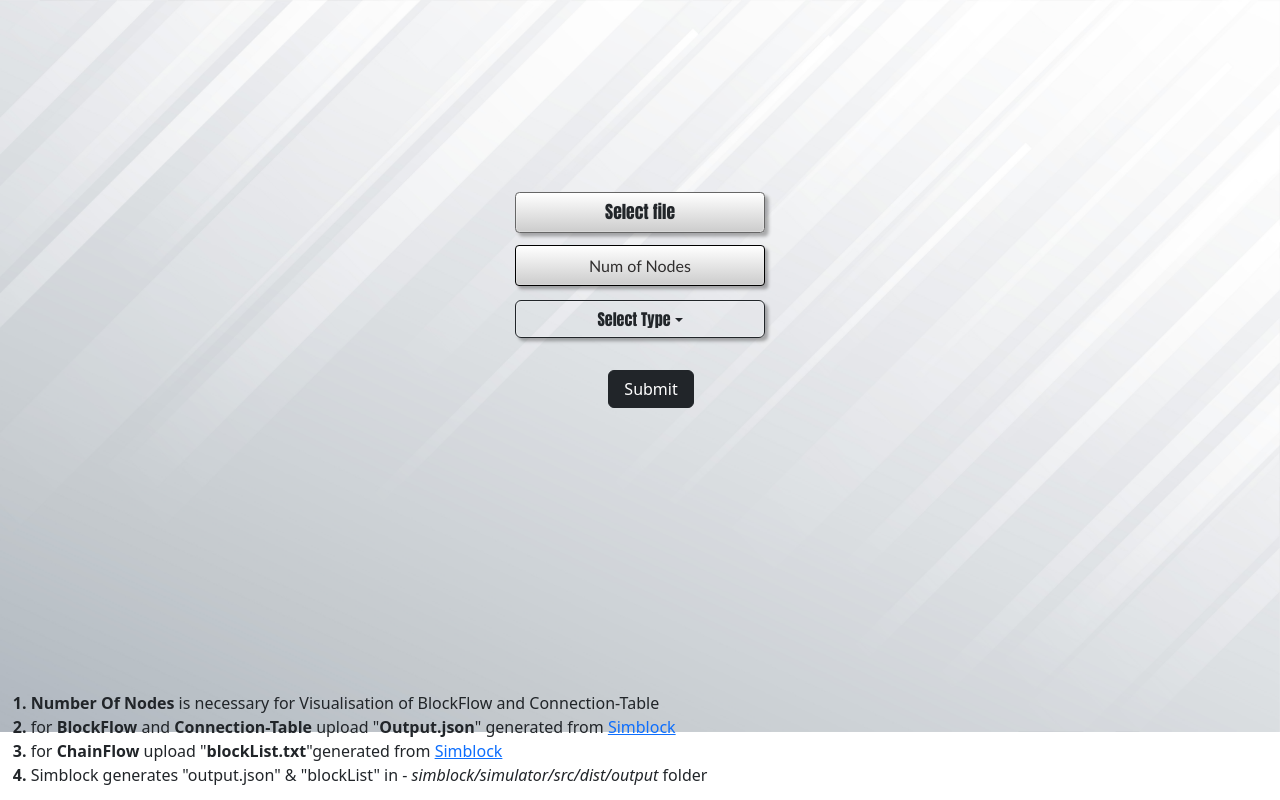
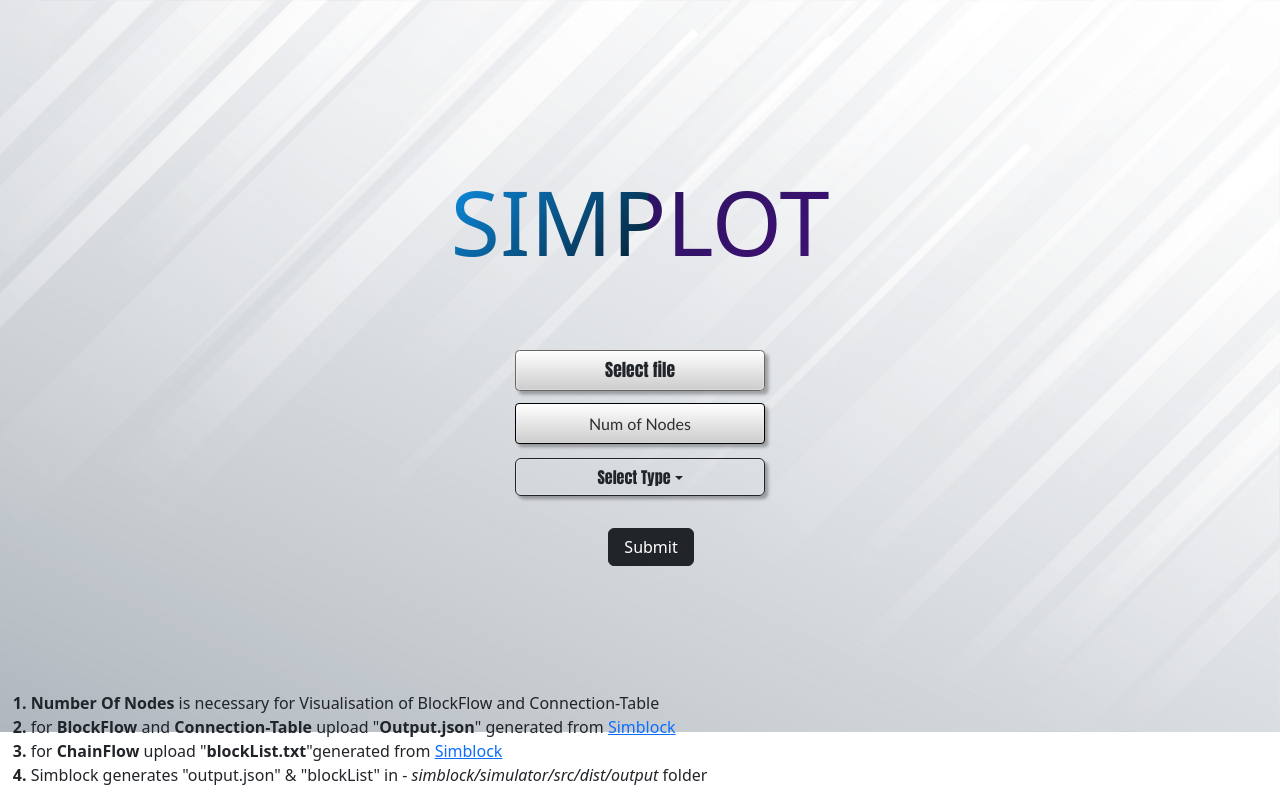
Before and after one commit to joydip007x/SimPlot, a React (Create React App) app: page /homepage in a window 1280 px wide. Built offline with nearby package versions, Linux system fonts and the light colour scheme.

Commit message:
added Ui fix

```diff
--- a/src/components/BlockFlow/BlockFlow.js
+++ b/src/components/BlockFlow/BlockFlow.js
@@ -23,8 +23,11 @@ function BlockFlow() {
 
   const canvas = useRef();
   let ctx = null;
+
   const [blockString,setblockString]=useState([]);
   var  [simSpeed,setsimSpeed,simSpeedRef] = useState(1000);
+  var  [btnActive,setbtnActive,btnActiveRef] = useState(1);
+
   let canvasObjAxisInfo=[];
 
   const location = useLocation();
@@ -184,7 +187,7 @@ function BlockFlow() {
     await sleep(simSpeedRef.current);
 
 
-    let colorArray = ['aqua','orange','chartreuse','crimson',
+    let colorArray = ['#00a8ff',/*'aqua',*/'orange','chartreuse','crimson',
     'darkorange','dodgerblue','indigo', 'midnightblue','saddlebrown'];
 
     let colorIndex=-1,curBlockID=null;
@@ -358,6 +361,7 @@ function BlockFlow() {
 
     // ctx.clearRect(250, 80, 80, 120);
     //drawFillRect2(r3Info, { backgroundColor: 'green' });
+
   }
 
   // draw rectangle
@@ -368,11 +372,16 @@ function BlockFlow() {
       <Navbar pageName='BlockFlow'/>
       <Container  className='contSimSpeed'>
             <p className='paraSimSpeed'> Simulation Speed : </p>
-            <Button className='btn' variant="dark" onClick={()=>setsimSpeed(1000) }>1x </Button>
-            <Button className='btn' variant="dark" onClick={()=>setsimSpeed(500) }>2x </Button>
-            <Button className='btn' variant="dark" onClick={()=>setsimSpeed(250) }>4x </Button>
-            <Button className='btn' variant="dark" onClick={()=>setsimSpeed(100) }>16x </Button>
-            <Button className='btn' variant="dark" onClick={()=>setsimSpeed(0) }>Inf </Button>
+            <Button className='btn' active={(btnActive==1)} variant="dark"
+                    onClick={()=>{setsimSpeed(1000); setbtnActive(1)}}>1x </Button>
+            <Button className='btn' active={(btnActive==2)}variant="dark"
+                    onClick={()=>{setsimSpeed(500) ; setbtnActive(2)}}>2x </Button>
+            <Button className='btn' active={(btnActive==3)}variant="dark"
+                    onClick={()=>{setsimSpeed(250) ; setbtnActive(3)}}>4x </Button>
+            <Button className='btn' active={(btnActive==4)}variant="dark"
+                    onClick={()=>{setsimSpeed(100) ; setbtnActive(4)}}>16x </Button>
+            <Button className='btn' active={(btnActive==5)}variant="dark"
+                    onClick={()=>{setsimSpeed(0)   ; setbtnActive(5)}}>Inf </Button>
 
       {/* { simSpeed} */}
       </Container>
--- a/src/components/Homepage/Homepage.css
+++ b/src/components/Homepage/Homepage.css
@@ -10,7 +10,7 @@ body{
 }
  .pageContainer{
 
-    margin-top: 15%;
+    /* padding-top: 15%; */
  }
 .fUpclass{
 
@@ -127,3 +127,34 @@ body{
     font-size: 23px !important;
     color: #666;
  }
+ /*//////////////////////////////////////////////////////////*/
+ .animate-charcter
+{
+  text-transform: uppercase;
+  background-image: linear-gradient(
+    -225deg,
+    #231557 0%,
+    #44107a 50%,
+    #0d8de2 67%,
+    #030000 100%
+  );
+  padding-top: 15%;
+  padding-bottom: 6%;
+  background-size: auto auto;
+  background-clip: border-box;
+  background-size: 200% auto;
+  color: #fff;
+  background-clip: text;
+  text-fill-color: transparent;
+  -webkit-background-clip: text;
+  -webkit-text-fill-color: transparent;
+  animation: textclip 2s linear infinite;
+  display: inline-block;
+  font-size: 90px;
+}
+
+@keyframes textclip {
+  to {
+    background-position: 200% center;
+  }
+}
--- a/src/components/Homepage/Homepage.js
+++ b/src/components/Homepage/Homepage.js
@@ -7,6 +7,8 @@ import Button from 'react-bootstrap/Button';
 import ButtonGroup from 'react-bootstrap/ButtonGroup';
 import Dropdown from 'react-bootstrap/Dropdown';
 import DropdownButton from 'react-bootstrap/DropdownButton';
+
+import Navbar from '../Navbar/Navbar.js'
 
 // import Background from '../A.png'
 import './Homepage.css'
@@ -56,8 +58,18 @@ const Homepage = () => {
     }
     return (
 
+       <div>
+
+          <div class="container">
+            <div class="row">
+              <div class="col-md-12 text-center">
+                <h3 class="animate-charcter"> Simplot</h3>
+              </div>
+            </div>
+          </div>
 
         <div  className="pageContainer">
+
          {/* <div>HOMEPAGE</div> */}
          <link rel="stylesheet" href="https://cdnjs.cloudflare.com/ajax/libs/font-awesome/5.15.4/css/all.min.css" integrity="sha512-1ycn6IcaQQ40/MKBW2W4Rhis/DbILU74C1vSrLJxCq57o941Ym01SwNsOMqvEBFlcgUa6xLiPY/NS5R+E6ztJQ==" crossOrigin="anonymous" referrerPolicy="no-referrer" />
         <div>
@@ -144,6 +156,7 @@ const Homepage = () => {
               <p id='NBfooter'><b>4.</b> Simblock generates "output.json" & "blockList" in - <i>simblock/simulator/src/dist/output</i> folder</p>
           </div>
 
+         </div>
         </div>)
 }
 
```
